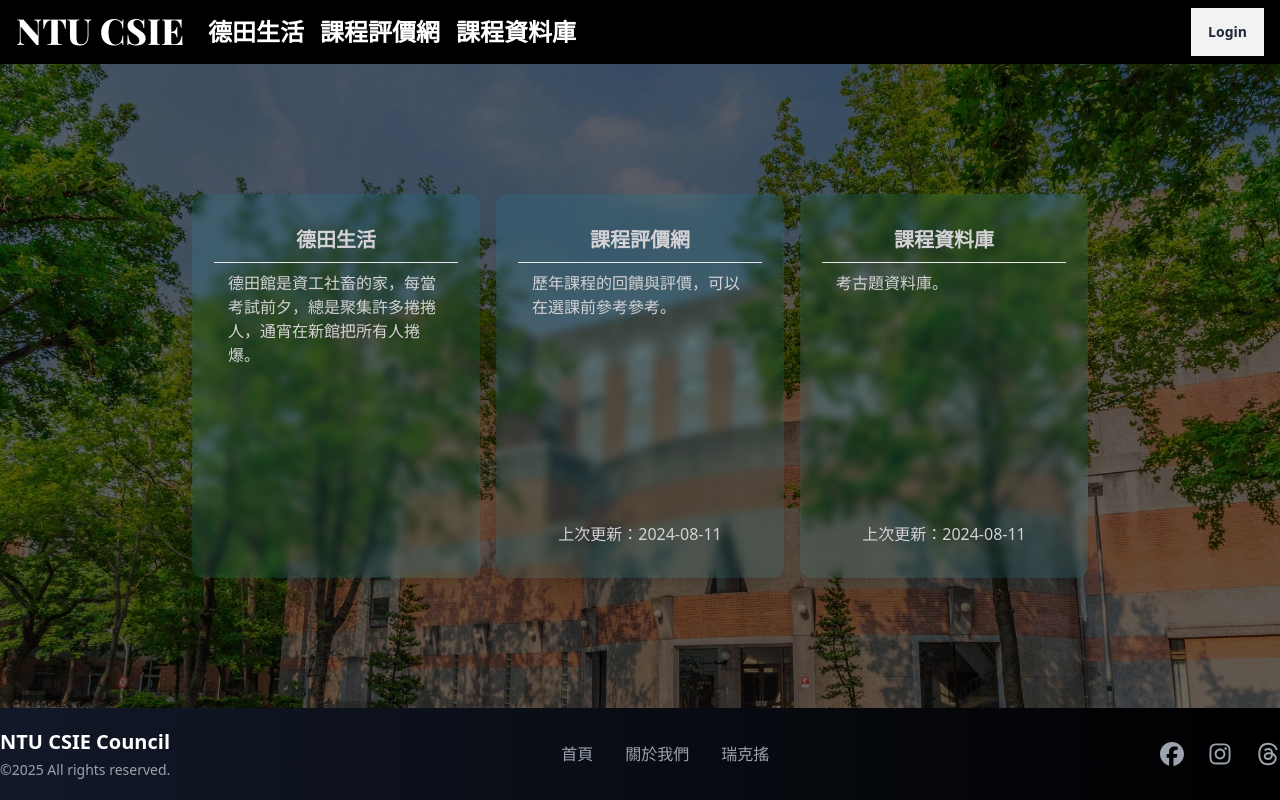
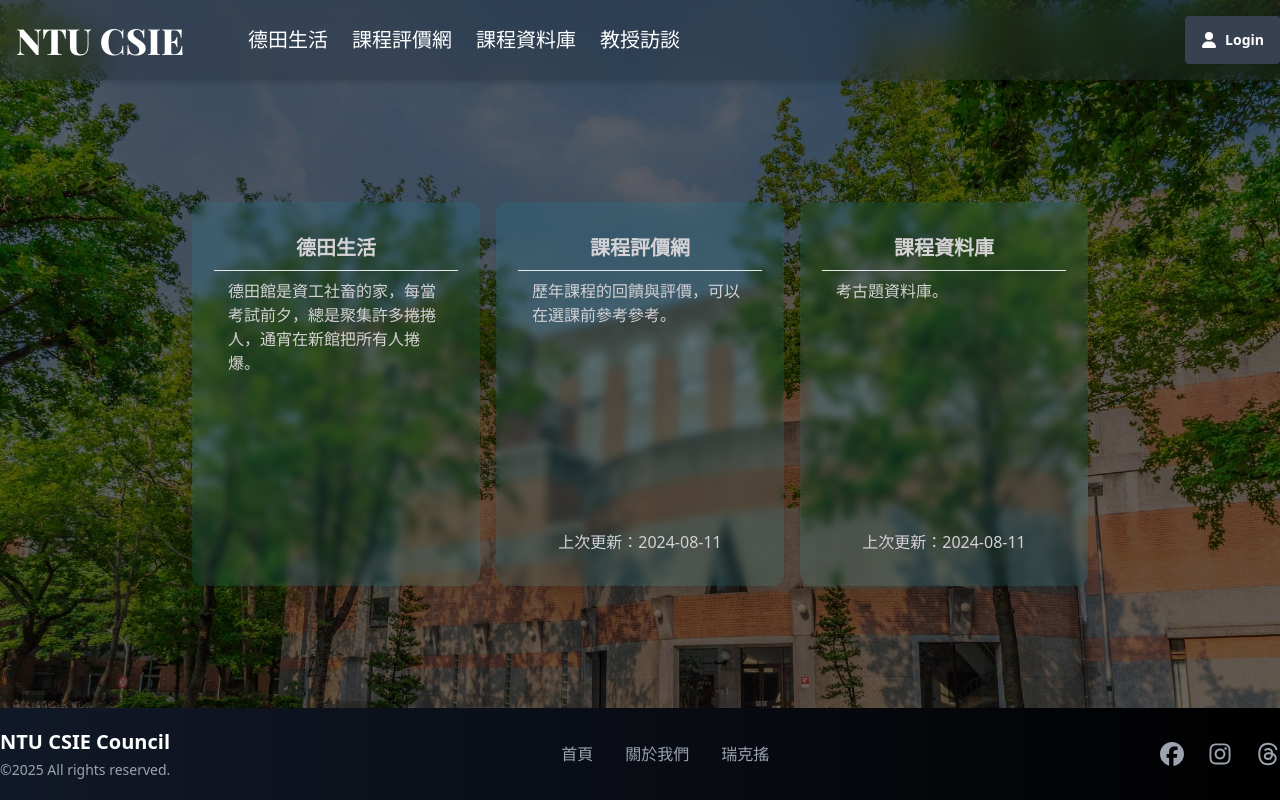
Before and after one commit to NTUCSIECouncil/council.csie-frontend, a Next.js app: page / in a window 1280 px wide. Built offline with nearby package versions, Linux system fonts and the light colour scheme; no server answers.

Commit message:
style: redesign navbar

```diff
--- a/src/components/nav-bar.tsx
+++ b/src/components/nav-bar.tsx
@@ -2,13 +2,13 @@
 
 import Link from 'next/link';
 import { useState } from 'react';
+import { FaUser } from 'react-icons/fa6';
 import ReactLoading from 'react-loading';
 import { UserAuth } from '@/helpers/context/auth-context';
 import { playfairDisplay } from '@/helpers/fonts';
 
 const NavBar = (): React.JSX.Element => {
   const { currentUser, isUserLoaded, signIn, logOut } = UserAuth();
-
   const [_anchorElUser, setAnchorElUser] = useState<null | HTMLElement>(null);
 
   const _handleOpenUserMenu = (event: React.MouseEvent<HTMLElement>): void => {
@@ -19,62 +19,101 @@ const NavBar = (): React.JSX.Element => {
     setAnchorElUser(null);
   };
 
-  const pages = [{ name: '德田生活', link: '/life' },
+  const pages = [
+    { name: '德田生活', link: '/life' },
     { name: '課程評價網', link: '/rate' },
-    { name: '課程資料庫', link: '/database' }];
+    { name: '課程資料庫', link: '/database' },
+    { name: '教授訪談', link: '/interview' },
+  ];
 
   const handlePromise = (promiseFunction: () => Promise<void>): void => {
     promiseFunction().then().catch(() => 'I don\'t want to do anything.');
   };
 
   return (
-    <>
-      <nav className="bg-black sticky top-0 z-30">
-        <div className="flex flex-wrap items-center justify-between mx-auto">
-          <div className="flex items-center h-16 text-white font-bold">
+    <nav className="bg-gray-800 sticky top-0 z-30 shadow-md py-4 backdrop-filter backdrop-blur-lg bg-opacity-30">
+      <div className="container mx-auto flex justify-between items-center">
+        <div className="flex items-center">
           <Link
             href="/"
-              className={`${playfairDisplay.className} text-4xl px-4 pb-1 flex h-12 items-center whitespace-nowrap`}
+            className={`${playfairDisplay.className} text-4xl text-white font-bold pl-4 pr-16`}
           >
             NTU CSIE
           </Link>
+
+          <div className="hidden md:flex items-center space-x-6">
             {pages.map(page => (
               <Link
                 key={page.name}
                 href={page.link}
-                className="flex px-2 h-12 items-center transform active:scale-90 transition-transform text-2xl"
+                className="text-white text-xl hover:text-gray-400 transition-colors"
               >
                 {page.name}
               </Link>
             ))}
           </div>
-          <div className="px-4 self-center">
+        </div>
+
+        <div className="flex items-center space-x-4">
           {!isUserLoaded
             ? <ReactLoading type="spin" color="#fff" height={28} width={28} />
             : currentUser === null
               ? (
-                    <div className="btn rounded-none">
-                      <div className="prone text-center" onClick={() => { handlePromise(signIn); }}>
+                  <div className="btn text-white px-4 py-2 rounded bg-gray-700 hover:bg-gray-600 transition-colors border-0">
+                    <div
+                      className="prone text-center tooltip tooltip-bottom inline-flex items-center"
+                      onClick={() => { handlePromise(signIn); }}
+                    >
+                      <FaUser className="fill-current w-4 h-4 mr-2" />
                       Login
                     </div>
                   </div>
                 )
               : (
                   <div className="dropdown">
-                      <div tabIndex={0} className="btn rounded-none">
-                        <div className="prone text-center tooltip tooltip-bottom" data-tip="Open settings">
+                    <div tabIndex={0} className="btn text-white px-4 py-2 bg-gray-700 hover:bg-gray-600 transition-colors border-0">
+                      <div
+                        className="prone text-center tooltip tooltip-bottom inline-flex items-center"
+                        data-tip="Open settings"
+                      >
+                        <FaUser className="fill-current w-4 h-4 mr-2" />
                         {currentUser.displayName}
                       </div>
                     </div>
-                      <ul tabIndex={0} className="dropdown-content menu p-0 mt-1 inset-x-0 bg-base-100">
-                        <li><div className="prone text-center" onClick={() => { handlePromise(logOut); }}>Logout</div></li>
+                    <ul
+                      tabIndex={0}
+                      className="dropdown-content menu p-2 mt-1 inset-x-0 bg-gray-800 text-white rounded shadow-lg"
+                    >
+                      <li>
+                        <div
+                          className="prone text-center cursor-pointer hover:bg-gray-700 transition-colors"
+                          onClick={() => { /* Handle Profile Click */ }}
+                        >
+                          Profile
+                        </div>
+                      </li>
+                      <li>
+                        <div
+                          className="prone text-center cursor-pointer hover:bg-gray-700 transition-colors"
+                          onClick={() => { /* Handle Settings Click */ }}
+                        >
+                          Settings
+                        </div>
+                      </li>
+                      <li>
+                        <div
+                          className="prone text-center cursor-pointer hover:bg-gray-700 transition-colors"
+                          onClick={() => { handlePromise(logOut); }}
+                        >
+                          Logout
+                        </div>
+                      </li>
                     </ul>
                   </div>
                 )}
         </div>
       </div>
     </nav>
-    </>
   );
 };
 
```
Lines whose indentation alone changed are shown as unchanged.
